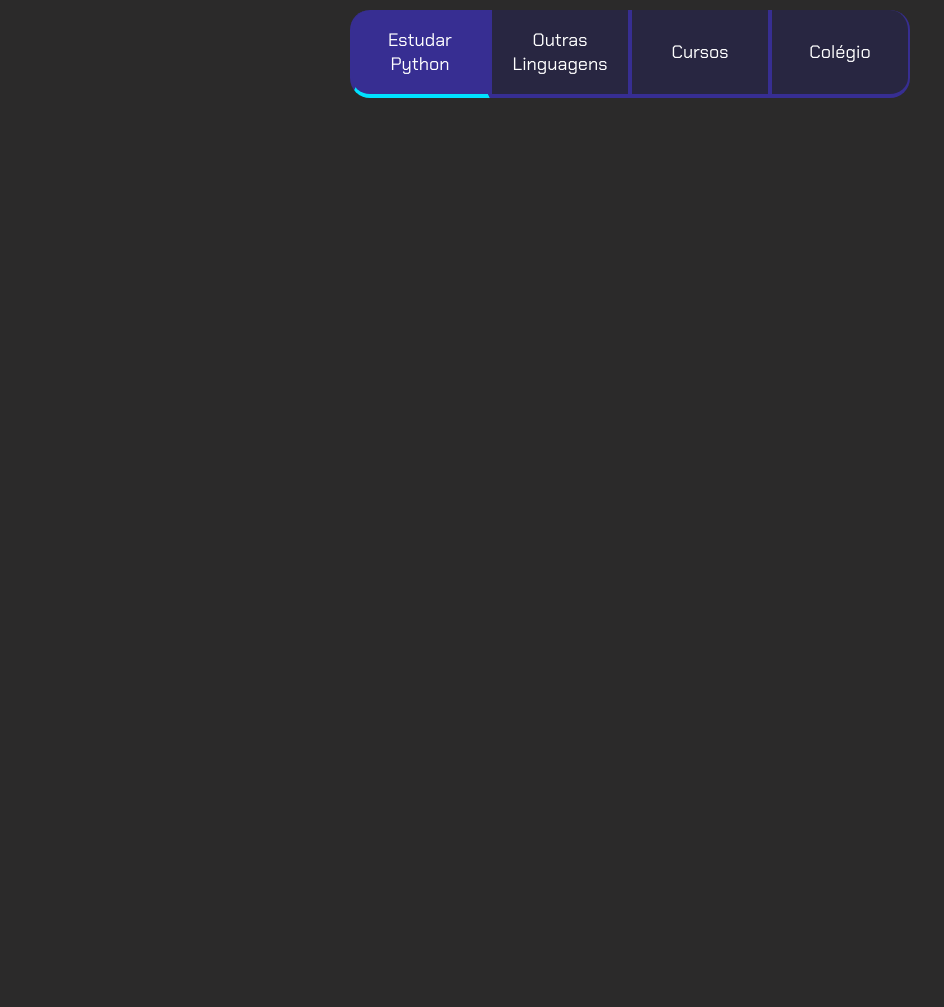
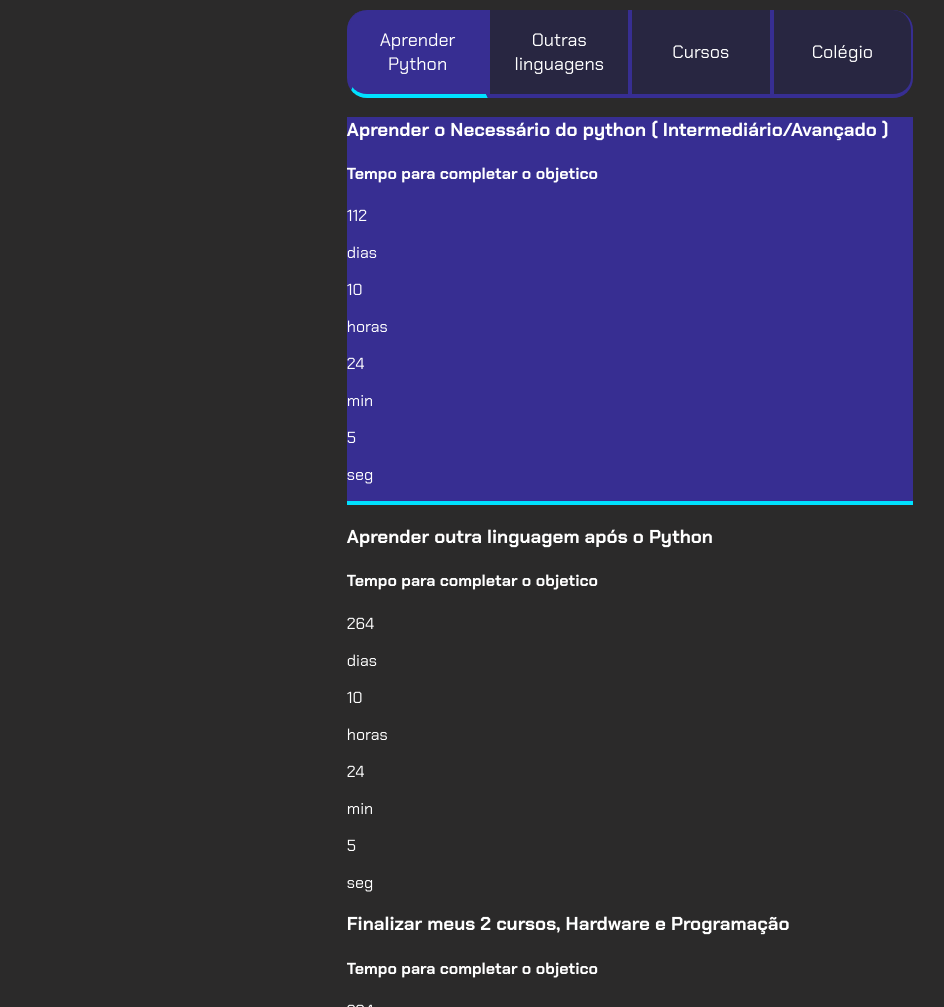
Before and after one commit to KevinFerreira31/Kevin_3B_Objetivos, a plain HTML site: page index.html in a window 1280 px wide. Shown: the part 93-1100 px from the top of the page, without its empty margins (10-954 px from the left). Before the commit the page ends 800 px from the top, so only its background shows below. Drawn offline with Linux system fonts and the light colour scheme.

Commit message:
index.html

```diff
--- a/index.html
+++ b/index.html
@@ -10,15 +10,107 @@
 
 <body>
     <section class="conteudo-principal">
-        <h2 class="titulo-principal">Meus Objetivos do ano:<span>_</span></h2>
+        <h2 class="titulo-principal">Meus Objetivos do ano de 2025<span>_</span></h2>
+        <div class="conteudo">
         <div class="botoes">
-            <button class="botao ativo">Estudar Python</button>
-            <button class="botao">Outras Linguagens</button>
+            <button class="botao ativo">Aprender Python</button>
+            <button class="botao">Outras linguagens</button>
             <button class="botao">Cursos</button>
             <button class="botao">Colégio</button>
         </div>
+        <div class="abas-textos">
+            <div class="aba-conteudo ativo">
+                <h3 class="aba-conteudo-titulo-principal">Aprender o Necessário do python ( Intermediário/Avançado )</h3>
+                <h4 class="aba-conteudo-titulo-secundario">Tempo para completar o objetico</h4>
+                <div class="contador">
+                    <div class="contador-digito">
+                        <p class="contador-digito-numero" id="dias0">7</p>
+                        <p class="contador-digito-texto">dias</p>
+                    </div>
+                    <div class="contador-digito">
+                        <p class="contador-digito-numero" id="horas0">7</p>
+                        <p class="contador-digito-texto">horas</p>
+                    </div>
+                    <div class="contador-digito">
+                        <p class="contador-digito-numero" id="min0">7</p>
+                        <p class="contador-digito-texto">min</p>
+                    </div>
+                    <div class="contador-digito">
+                        <p class="contador-digito-numero" id="seg0">7</p>
+                        <p class="contador-digito-texto">seg</p>
+                    </div>
+                </div>
+            </div>
+            <div class="aba-conteudo">
+                <h3 class="aba-conteudo-titulo-principal">Aprender outra linguagem após o Python</h3>
+                <h4 class="aba-conteudo-titulo-secundario">Tempo para completar o objetico</h4>
+                <div class="contador">
+                    <div class="contador-digito">
+                        <p class="contador-digito-numero" id="dias1">7</p>
+                        <p class="contador-digito-texto">dias</p>
+                    </div>
+                    <div class="contador-digito">
+                        <p class="contador-digito-numero" id="horas1">7</p>
+                        <p class="contador-digito-texto">horas</p>
+                    </div>
+                    <div class="contador-digito">
+                        <p class="contador-digito-numero" id="min1">7</p>
+                        <p class="contador-digito-texto">min</p>
+                    </div>
+                    <div class="contador-digito">
+                        <p class="contador-digito-numero" id="seg1">7</p>
+                        <p class="contador-digito-texto">seg</p>
+                    </div>
+                </div>
+            </div>
+            <div class="aba-conteudo">
+                <h3 class="aba-conteudo-titulo-principal">Finalizar meus 2 cursos, Hardware e Programação</h3>
+                <h4 class="aba-conteudo-titulo-secundario">Tempo para completar o objetico</h4>
+                <div class="contador">
+                    <div class="contador-digito">
+                        <p class="contador-digito-numero" id="dias2">7</p>
+                        <p class="contador-digito-texto">dias</p>
+                    </div>
+                    <div class="contador-digito">
+                        <p class="contador-digito-numero" id="horas2">7</p>
+                        <p class="contador-digito-texto">horas</p>
+                    </div>
+                    <div class="contador-digito">
+                        <p class="contador-digito-numero" id="min2">7</p>
+                        <p class="contador-digito-texto">min</p>
+                    </div>
+                    <div class="contador-digito">
+                        <p class="contador-digito-numero" id="seg2">7</p>
+                        <p class="contador-digito-texto">seg</p>
+                    </div>
+                </div>
+            </div>
+            <div class="aba-conteudo">
+                <h3 class="aba-conteudo-titulo-principal">Finaliar o Colégio e me formar.</h3>
+                <h4 class="aba-conteudo-titulo-secundario">Tempo para completar o objetico</h4>
+                <div class="contador">
+                    <div class="contador-digito">
+                        <p class="contador-digito-numero" id="dias3">7</p>
+                        <p class="contador-digito-texto">dias</p>
+                    </div>
+                    <div class="contador-digito">
+                        <p class="contador-digito-numero" id="horas3">7</p>
+                        <p class="contador-digito-texto">horas</p>
+                    </div>
+                    <div class="contador-digito">
+                        <p class="contador-digito-numero" id="min3">7</p>
+                        <p class="contador-digito-texto">min</p>
+                    </div>
+                    <div class="contador-digito">
+                        <p class="contador-digito-numero" id="seg3">7</p>
+                        <p class="contador-digito-texto">seg</p>
+                    </div>
+                </div>
+            </div>
+        </div>
+        <script src="main.js"></script>
+    </div>
     </section>
-    <script src="main.js"></script>
 </body>
 
 </html>
```
